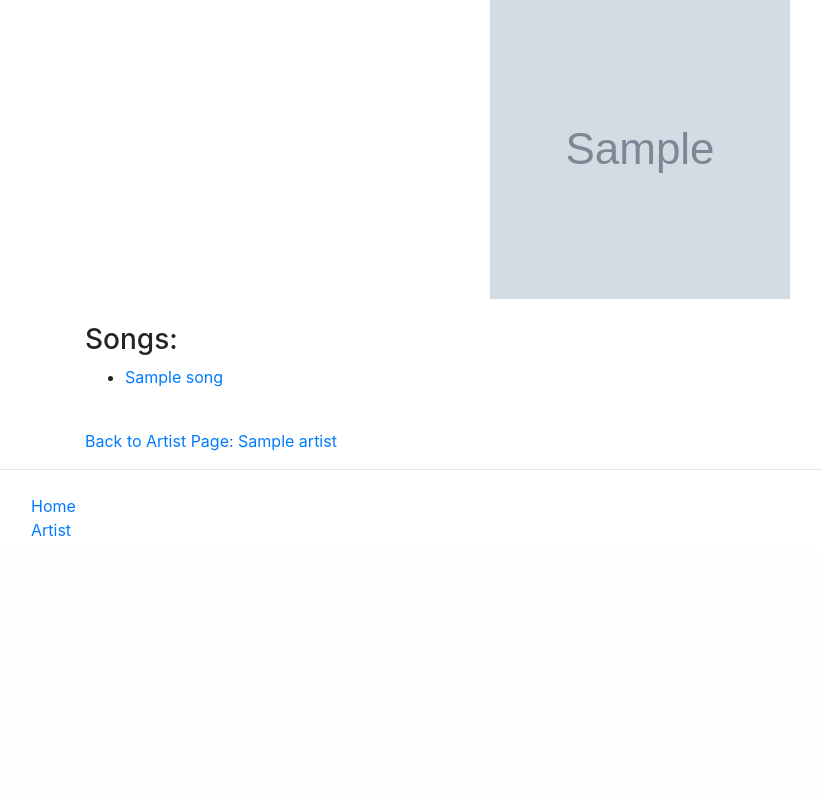
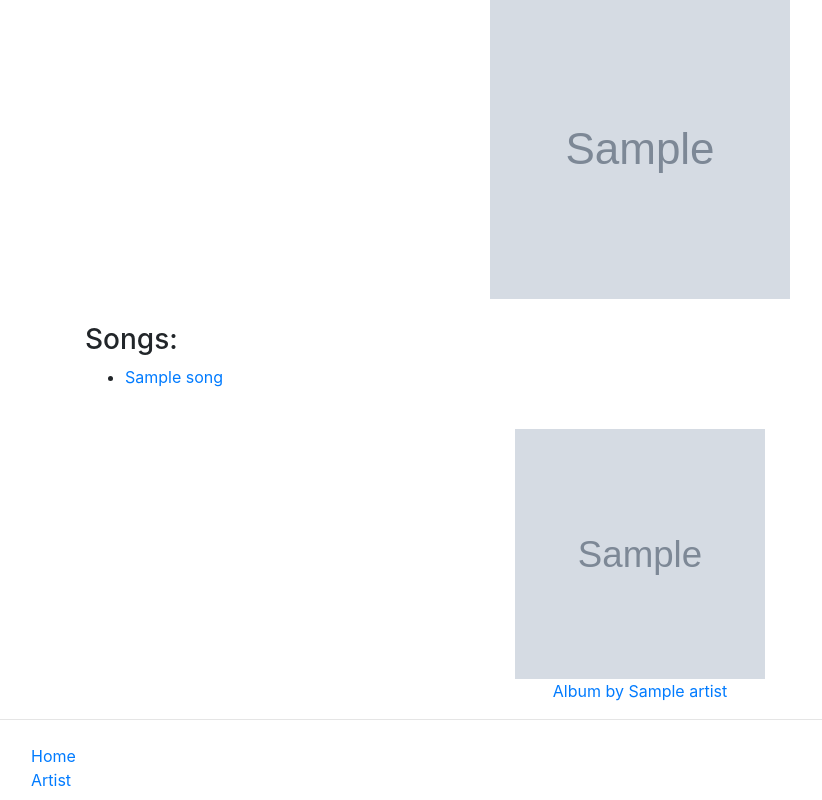
Before and after one commit to amykidd2/Applausable_WAD2_Group_Project, a Django app: template templates/applausable/album.html in a window 1280 px wide. Shown: the part 343-1143 px from the top of the page, without its empty margins (0-822 px from the left). Before the commit the page ends 879 px from the top, so only its background shows below. Run offline with Django 3.2, Linux system fonts and the light colour scheme; tables that the repository leaves empty hold one stand-in row (values such as "Sample post"); the template is opened without the code that fills it: values that come from a table or form of the project are taken from there, most other values are stand-ins (such as "Sample title", 1, 10 or a date in 2020); grey boxes marked "Sample" are stand-in pictures; some libraries are stand-ins or nearby versions.

Commit message:
fixed album page link to artist

```diff
--- a/templates/applausable/album.html
+++ b/templates/applausable/album.html
@@ -60,10 +60,15 @@
     {% endif %}
 </div>
 
-<div class="container">
+<div class="container" align="center">
     <br />
+
     <a href="{% url 'applausable:show_artist' album.artistID.slug %}">
-         <p>Back to Artist Page: {{ artist.artistName }}</p>
+
+        <img src="{{ MEDIA_URL }}{{ album.artistID.artistImage }}"
+             width="250"
+             height="250" alt="Artist Image" />
+        <p align="center">Album by {{ album.artistID.artistName }}</p>
     </a>
 </div>
 
```
